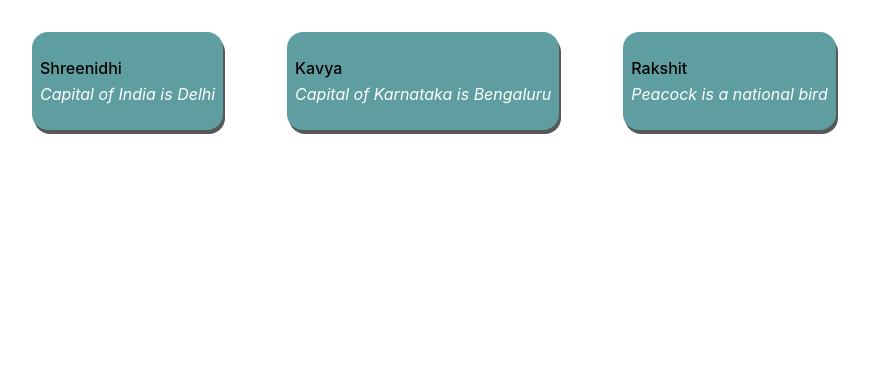
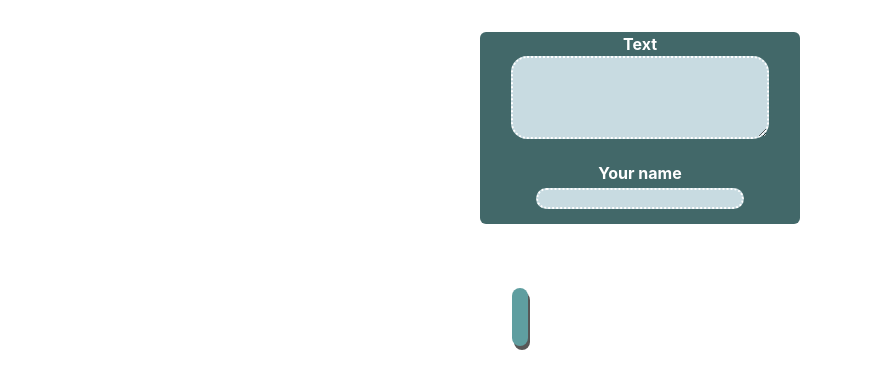
Before and after one commit to shreenidhi-h/opinonsphere, a React (Vite) app: page / in a window 1280 px wide. Shown: the top 388 px of the page, without its empty margins (0-869 px from the left). Built offline with nearby package versions, Linux system fonts and the light colour scheme.

Commit message:
1st poster created

```diff
--- a/src/components/NewPost.jsx
+++ b/src/components/NewPost.jsx
@@ -1,19 +1,23 @@
+import { useState } from "react";
 import classes from "./NewPost.module.css";
 
-function NewPost() {
-	function changeBodyHandler(event) {
-		event.target.value;
+function NewPost(props) {
+	const [enteredBody, setEnteredBody] = useState("");
+
+	function authorchangeBodyHandler(event) {
+		setEnteredBody(event.target.value);
 	}
 	return (
 		<form className={classes.form}>
 			<p>
 				<label htmlFor="body">Text</label>
-				<textarea id="body" required rows={3} onChange={changeBodyHandler} />
+				<textarea id="body" required rows={3} onChange={props.onBodyChange} />
 			</p>
-			<P>
+			<p> {enteredBody}</p>
+			<p>
 				<label htmlFor="name">Your name</label>
-				<input type="text" id="name" required />
-			</P>
+				<input type="text" id="name" required onChange={props.onAuthorChange} />
+			</p>
 		</form>
 	);
 }
--- a/src/components/NewPost.module.css
+++ b/src/components/NewPost.module.css
@@ -0,0 +1,31 @@
+.form {
+	background-color: rgb(66, 104, 105);
+	width: 20rem;
+	margin: 2rem auto;
+	text-align: center;
+	border-radius: 6px;
+}
+
+.form label {
+	display: block;
+	color: white;
+	font-weight: bold;
+}
+
+.form textarea {
+	background-color: rgb(200, 219, 225);
+	color: black;
+	border: 2px dotted white;
+	border-radius: 1rem;
+	width: 250px;
+	height: 75px;
+}
+.form input {
+	background-color: rgb(200, 219, 225);
+	color: black;
+	border: 2px dotted white;
+	border-radius: 1rem;
+	width: 200px;
+	margin-bottom: 15px;
+	font-family: "Franklin Gothic Medium", "Arial Narrow", Arial, sans-serif;
+}
--- a/src/components/PostList.jsx
+++ b/src/components/PostList.jsx
@@ -1,13 +1,25 @@
 import Post from "./Post";
-import NewPost from "./NewPost";
+import NewPost from "./NewPost.jsx";
+import { useState } from "react";
 
 function PostLists() {
+	const [enteredBody, setEnteredBody] = useState("");
+	const [enteredAuthor, setEnteredAuthor] = useState("");
+
+	function bodyChangeHandler(event) {
+		setEnteredBody(event.target.value);
+	}
+	function authorChageHandler(event) {
+		setEnteredAuthor(event.target.value);
+	}
 	return (
-		<main>
-			<Post author="Shreenidhi" body="Capital of India is Delhi" />
-			<Post author="Kavya" body="Capital of Karnataka is Bengaluru" />
-			<Post author="Rakshit" body="Peacock is a national bird" />
-		</main>
+		<>
+			<NewPost
+				onBodyChange={bodyChangeHandler}
+				onAuthorChange={authorChageHandler}
+			/>
+			<Post author={enteredAuthor} body={enteredBody} />
+		</>
 	);
 }
 export default PostLists;
--- a/src/index.css
+++ b/src/index.css
@@ -28,6 +28,8 @@ body {
 	flex-direction: row;
 	min-width: 320px;
 	min-height: 100vh;
+	justify-content: center;
+	align-items: first baseline;
 }
 
 h1 {
```
